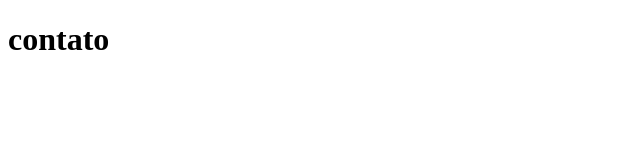
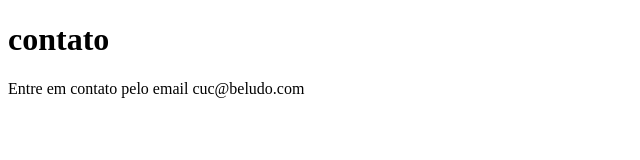
Before and after one commit to Rbs1703/sistema-de-cadastro, a plain HTML site: page contato.html in a window 1280 px wide. Shown: the whole page, without its empty margins (0-640 px from the left). Drawn offline with Linux system fonts and the light colour scheme.

Commit message:
adicionando o email de contato

```diff
--- a/contato.html
+++ b/contato.html
@@ -8,5 +8,6 @@
 </head>
 <body>
     <h1>contato</h1>
+    <p>Entre em contato pelo email cuc@beludo.com</p>
 </body>
 </html>
```
